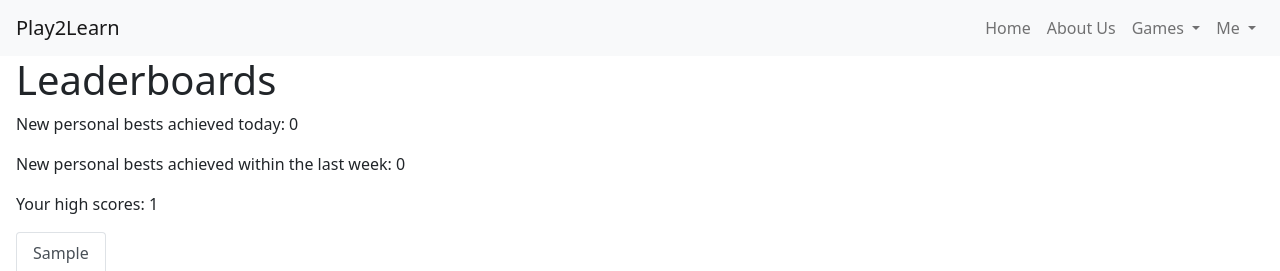
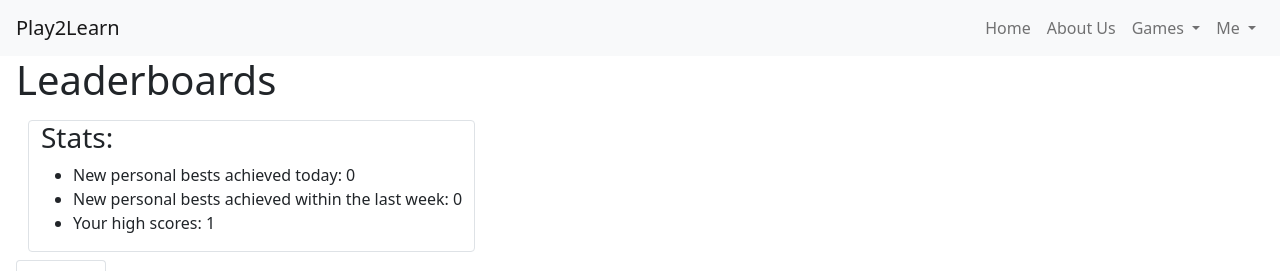
Before and after one commit to jaredmdunn/p2l_django_vue, a Django app: a page that uses templates/common/show_stats.html in a window 1280 px wide. Shown: the top 271 px of the page. Run offline with Django 3.2, Linux system fonts and the light colour scheme; a user stored in the database is signed in; tables that the repository leaves empty hold one stand-in row (values such as "Sample post"); some libraries are stand-ins or nearby versions.

Commit message:
Modify display style

```diff
--- a/templates/common/show_stats.html
+++ b/templates/common/show_stats.html
@@ -1,5 +1,27 @@
-<div id="stats">
-  {% for stat_name, value in stats.items %}
-    <p>{{ stat_name }}: {{ value }}</p>
-  {% endfor %}
+<div class="container-fluid" id="stats-container">
+  <div class="row p-2" id="stats-box">
+    <div class="border rounded col-auto ">
+      <h3>Stats:</h3>
+      <ul>
+        {% for stat_name, value in stats.items %}
+          <li>{{ stat_name }}: {{ value }}</li>
+        {% endfor %}
+      </ul>
+    </div>
+  </div>
+  <!-- <div class="row">
+    <div class="col-md-6">
+      <h3>Stats</h3>
+      <table class="table table-bordered">
+        <tbody>
+          {% for stat_name, value in stats.items %}
+            <tr>
+              <td>{{ stat_name }}</td>
+              <td>{{ value }}</td>
+            </tr>
+          {% endfor %}
+        </tbody>
+      </table>
+    </div>
+  </div> -->
 </div>
```
